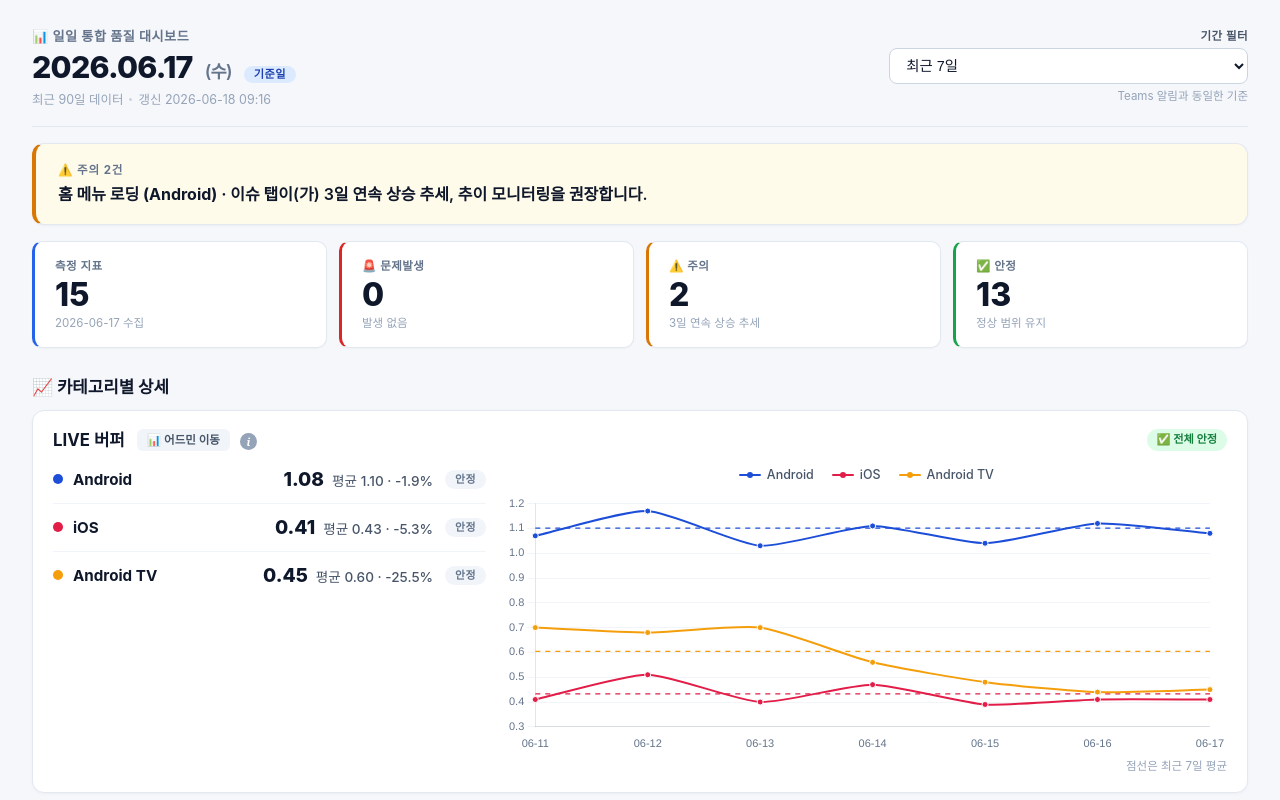
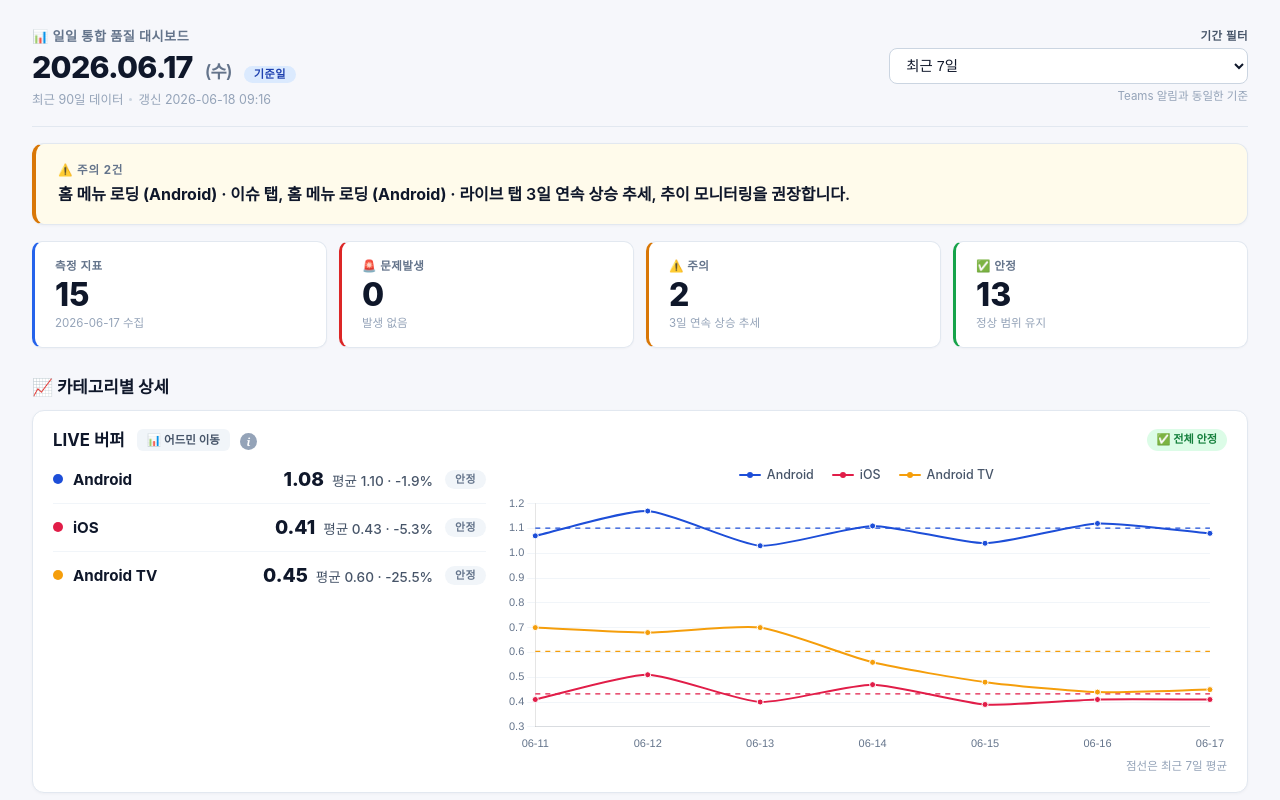
Before and after one commit to dennis-admin/qa-dashboard, a plain HTML site: page index.html in a window 1280 px wide. Shown: the top 800 px of the page. Drawn offline with nearby package versions, Linux system fonts and the light colour scheme.

Commit message:
Show all warning metrics in headline (not just first)

```diff
--- a/index.html
+++ b/index.html
@@ -327,21 +327,26 @@
   let headlineHtml;
   const worst = allMetrics.filter(m => m.status.klass === "alert").sort((a,b)=>b.status.pct-a.status.pct);
   const warns = allMetrics.filter(m => m.status.klass === "warn").sort((a,b)=>b.status.pct-a.status.pct);
+  function formatMetricsList(items, maxShow = 3) {
+    const names = items.slice(0, maxShow).map(m => {
+      const cat = cats.find(c => c.metricsWithStatus.includes(m));
+      return `<b>${cat.name} · ${m.name}</b>`;
+    });
+    if (items.length > maxShow) names.push(`외 ${items.length - maxShow}건`);
+    return names.join(", ");
+  }
+
   if (worst.length) {
-    const m = worst[0];
-    const cat = cats.find(c => c.metricsWithStatus.includes(m));
     headlineHtml = `
       <div class="headline-box alert">
         <div class="headline-tag">🚨 문제발생 ${worst.length}건</div>
-        <div class="headline-text"><b>${cat.name} · ${m.name}</b>이(가) 이상감지 발동(평균 대비 ${m.status.pct.toFixed(0)}%), 원인 파악이 필요합니다.</div>
+        <div class="headline-text">${formatMetricsList(worst)} 이상감지 발동, 원인 파악이 필요합니다.</div>
       </div>`;
   } else if (warns.length) {
-    const m = warns[0];
-    const cat = cats.find(c => c.metricsWithStatus.includes(m));
     headlineHtml = `
       <div class="headline-box warn">
         <div class="headline-tag">⚠️ 주의 ${warns.length}건</div>
-        <div class="headline-text"><b>${cat.name} · ${m.name}</b>이(가) 3일 연속 상승 추세, 추이 모니터링을 권장합니다.</div>
+        <div class="headline-text">${formatMetricsList(warns)} 3일 연속 상승 추세, 추이 모니터링을 권장합니다.</div>
       </div>`;
   } else {
     headlineHtml = `
```
